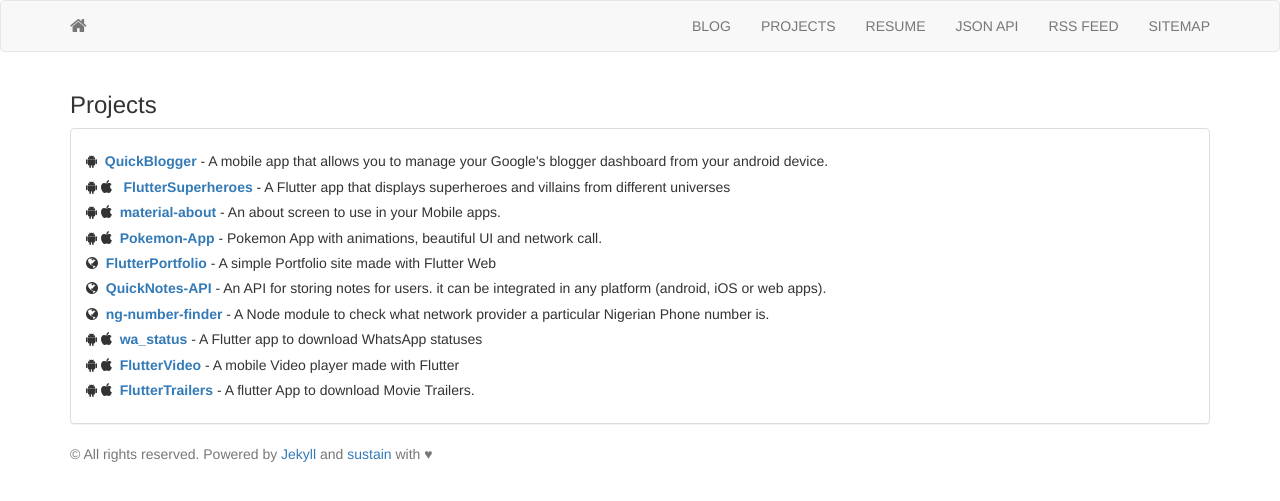
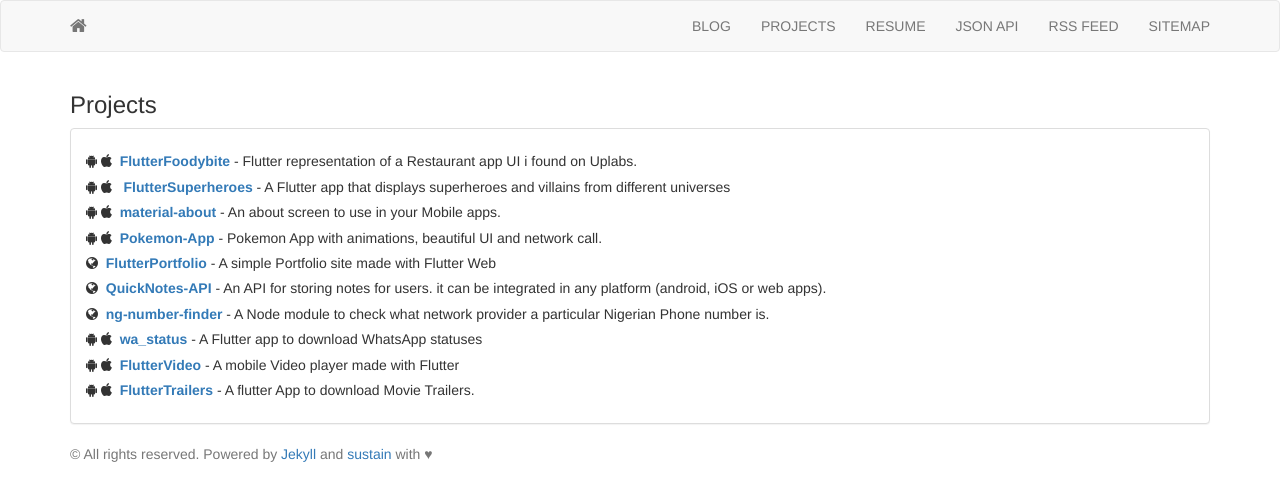
Before and after one commit to JideGuru/jideguru.github.io-first-, a Jekyll site: the page built from projects.html, in a window 1280 px wide. Shown: the top 501 px of the page. Built offline with Jekyll 4.4.1, drawn with Linux system fonts in a browser that asks for light colours; nearby versions of some CDN libraries.

Commit message:
Update Projects

```diff
--- a/_includes/projects.html
+++ b/_includes/projects.html
@@ -3,9 +3,9 @@
   <h3>Projects</h3>
   <div class="panel panel-default">
     <div class="panel-body">
-		<h5>
-			<i class="fa fa-android"></i>&nbsp;&nbsp;<strong><a href="https://github.com/JideGuru/QuickBlogger">QuickBlogger</a></strong>
-			- A mobile app that allows you to manage your Google's blogger dashboard from your android device.
+    	<h5>
+			<i class="fa fa-android"></i> <i class="fa fa-apple"></i>&nbsp;&nbsp;<strong><a href="https://github.com/JideGuru/FlutterFoodybite">FlutterFoodybite</a></strong>
+			- Flutter representation of a Restaurant app UI i found on Uplabs.
 		</h5>
 		<h5>
 			<i class="fa fa-android"></i> <i class="fa fa-apple"></i> &nbsp;&nbsp;<strong><a href="https://github.com/JideGuru/FlutterSuperHeroes">FlutterSuperheroes</a></strong>
```
